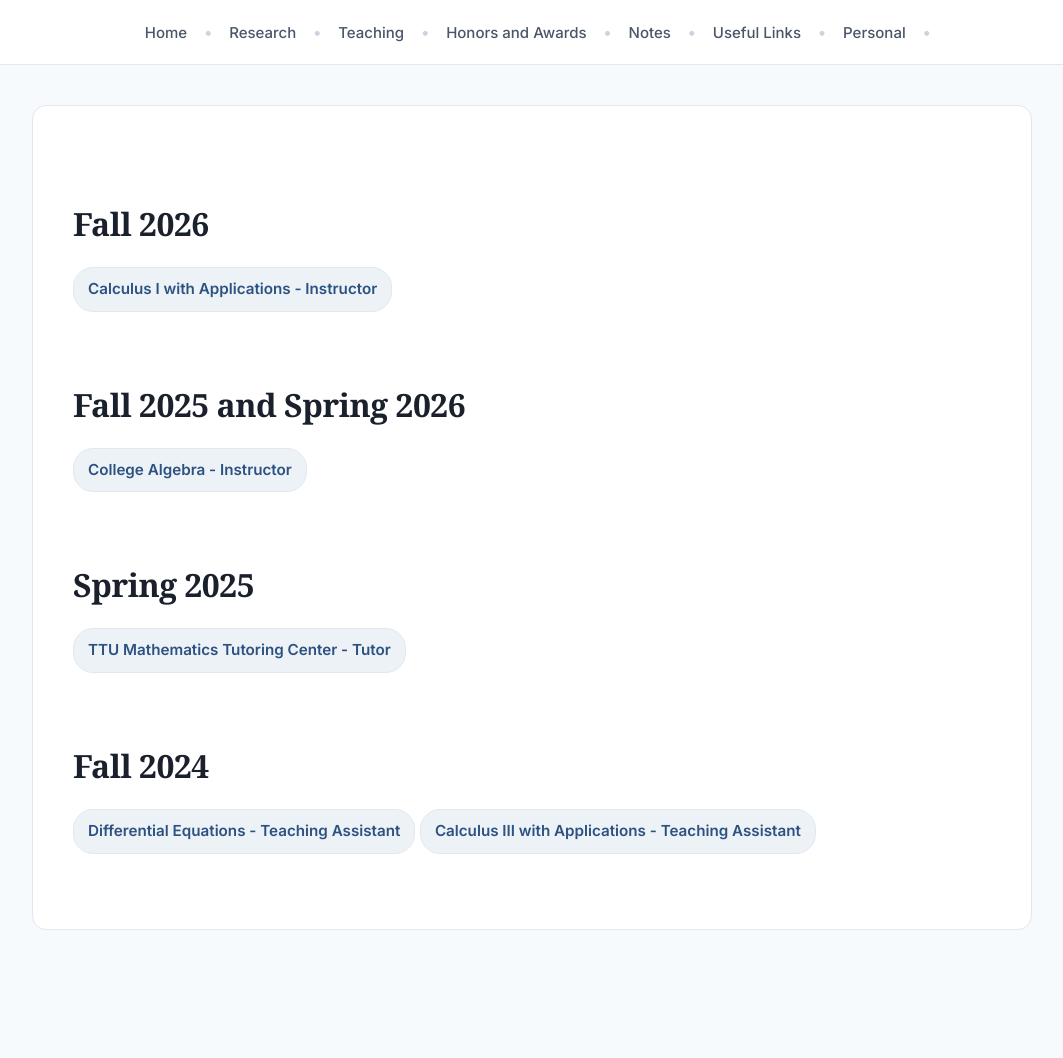
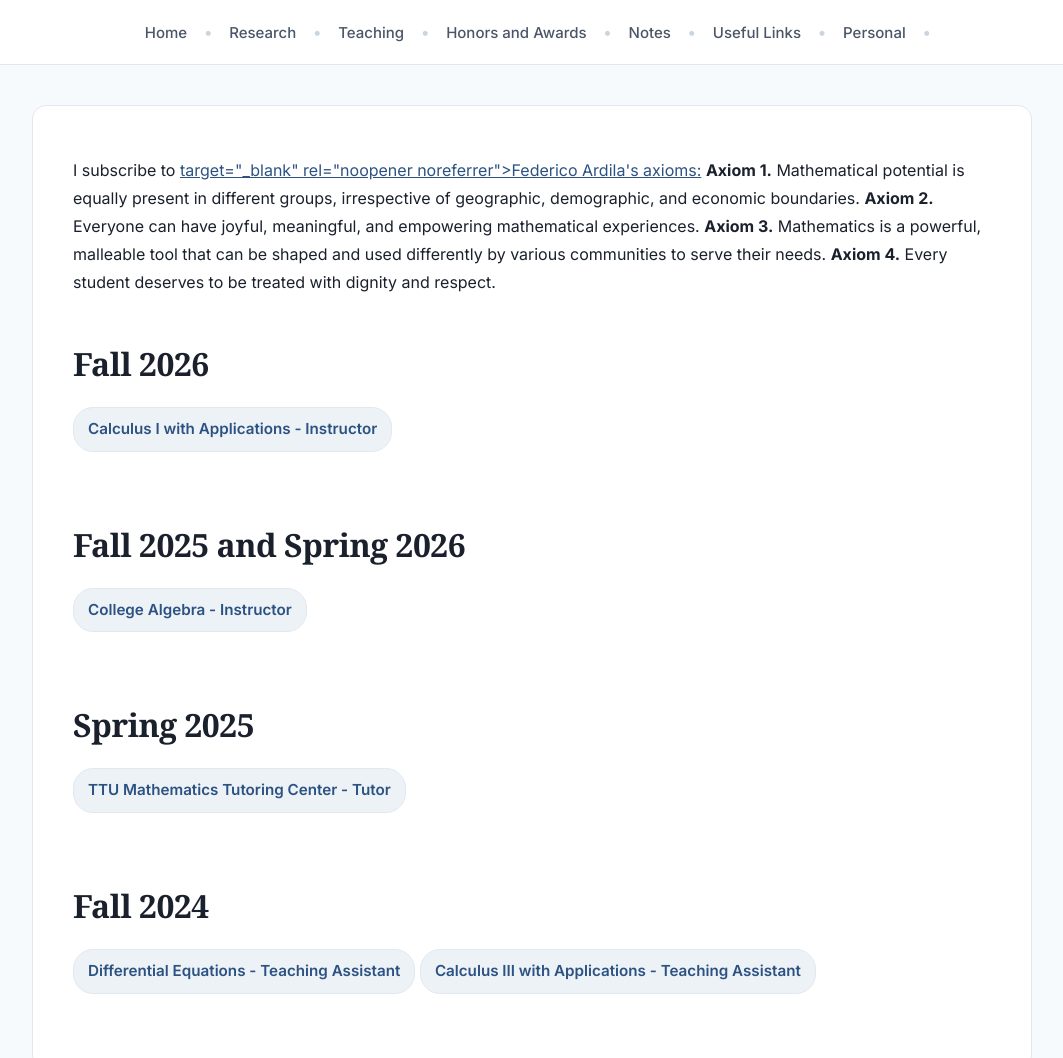
Before and after one commit to uma-adam/uma-adam.github.io, a plain HTML site: page teaching.html in a window 1280 px wide. Shown: the top 1058 px of the page, without its empty margins (108-1171 px from the left). Before the commit the page ends 970 px from the top, so only its background shows below. Drawn offline with Linux system fonts and the light colour scheme.

Commit message:
Include mathematical axioms by Federico Ardila
Added Federico Ardila's axioms to the teaching page.

```diff
--- a/teaching.html
+++ b/teaching.html
@@ -210,6 +210,16 @@ a{
 <!-- MAIN -->
 <main id="vh">
 
+I subscribe to <a href="https://fardila.com/">target="_blank" rel="noopener noreferrer">Federico Ardila's axioms:</a>
+
+<strong>Axiom 1.</strong> Mathematical potential is equally present in different groups, irrespective of geographic, demographic, and economic boundaries.
+
+<strong>Axiom 2.</strong> Everyone can have joyful, meaningful, and empowering mathematical experiences.
+
+<strong>Axiom 3.</strong> Mathematics is a powerful, malleable tool that can be shaped and used differently by various communities to serve their needs.
+
+<strong>Axiom 4.</strong> Every student deserves to be treated with dignity and respect.
+
   <h2>Fall 2026</h2>
 
   <div class="course-title">Calculus I with Applications - Instructor</div>
```
